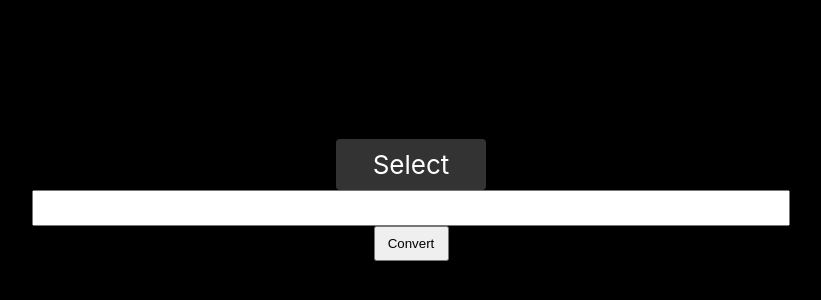
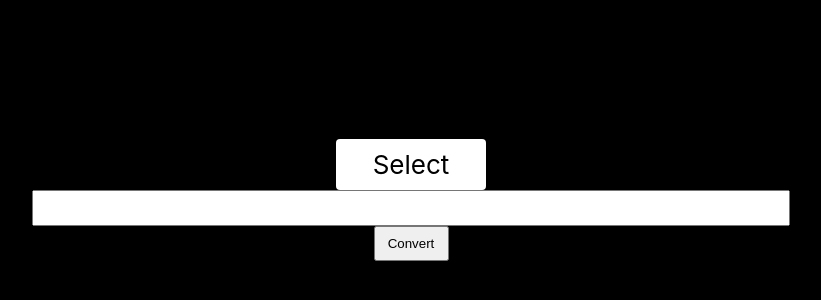
Before and after one commit to SavitTumuluri/MediaDownloader, a React (Create React App) app in the folder mediawebsite/: page /home in a window 1280 px wide. Shown: the part 266-566 px from the top of the page, without its empty margins (229-1050 px from the left). Built offline with nearby package versions, Linux system fonts and the light colour scheme.

Commit message:
grey removed

```diff
--- a/mediawebsite/src/CustomSelect.css
+++ b/mediawebsite/src/CustomSelect.css
@@ -5,15 +5,15 @@
   }
 
   .selected-item {
-    background-color: #333;
-    color: white;
+    background-color: #ffffff;
+    color: rgb(0, 0, 0);
     padding: 10px;
     border-radius: 4px;
   }
 
   .options {
     position: absolute;
-    background-color: #444;
+    background-color: #ffffff;
     border: 1px solid #ccc;
     border-radius: 4px;
     display: none;
@@ -27,7 +27,7 @@
 
   .option-item {
     padding: 10px;
-    color: white;
+    color: rgb(0, 0, 0);
     display: flex;
     align-items: center;
   }
```
